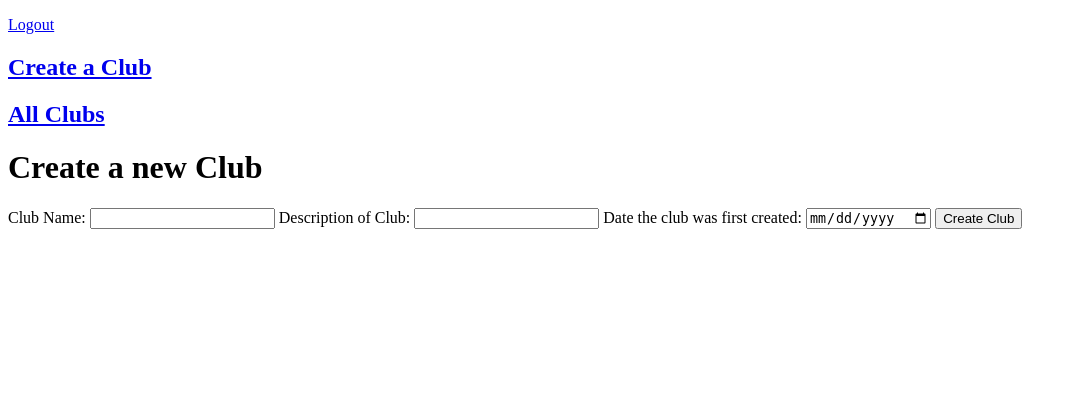
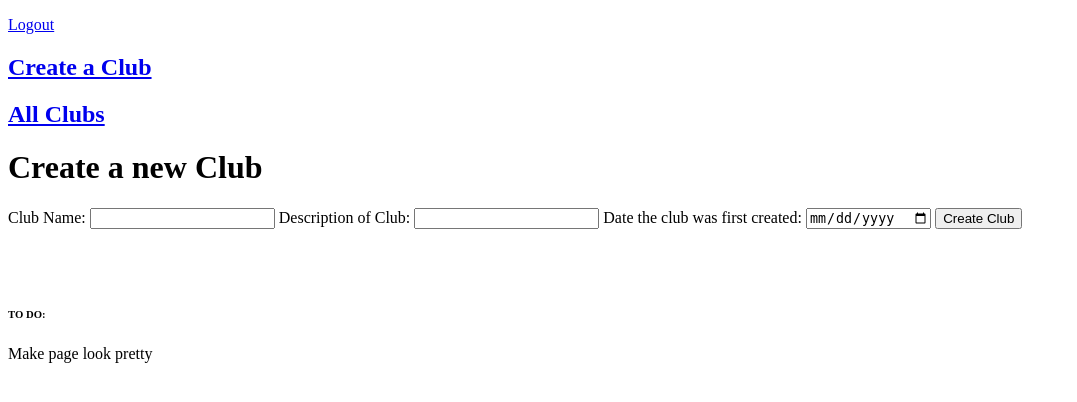
Before and after one commit to tbenis/club-registration, a Rails app: page /users/1/clubs/new in a window 1280 px wide. Shown: the top 402 px of the page, without its empty margins (0-1077 px from the left). Run offline with Rails 7, Linux system fonts and the light colour scheme; style sheets or scripts are compiled from the project's sources.

Commit message:
added to do to club new page

```diff
--- a/app/views/clubs/new.html.erb
+++ b/app/views/clubs/new.html.erb
@@ -9,3 +9,11 @@
 
   <%= f.submit "Create Club"%>
 <% end %>
+
+<br>
+<br>
+<br>
+<h6>TO DO:</h6>
+<p>
+</p>
+<p> Make page look pretty</p>
```
